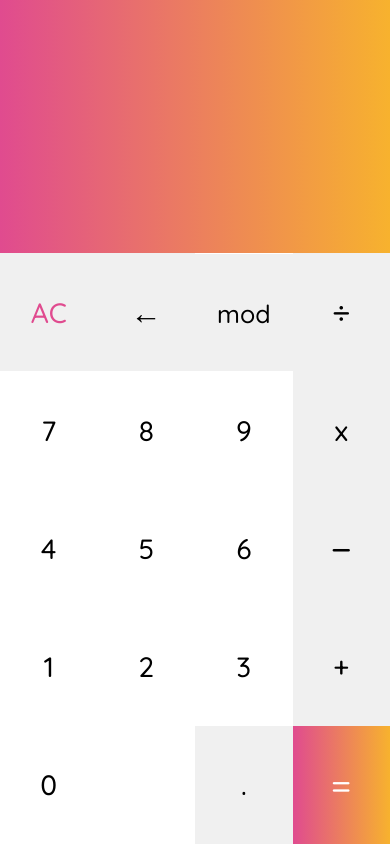
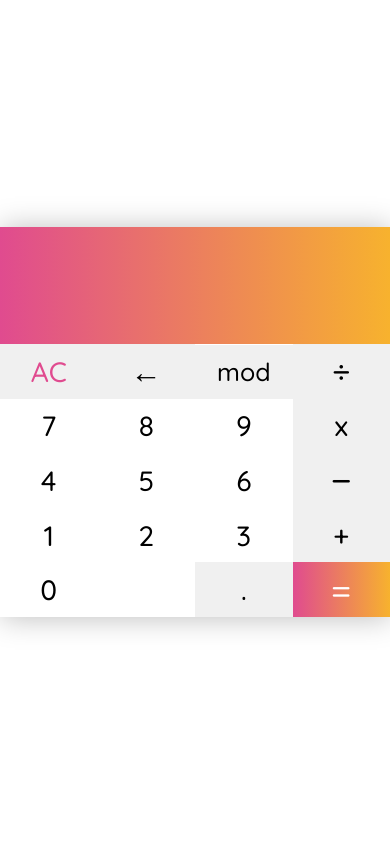
Before and after one commit to TalhaKhan4/Calculator2, a plain HTML site: page index.html in a window 390 px wide. Drawn offline with Linux system fonts and the light colour scheme.

Commit message:
Update style.css

```diff
--- a/css/style.css
+++ b/css/style.css
@@ -58,6 +58,7 @@ body {
 }
 .row1 {
   overflow-x: auto;
+  overflow-y: hidden;
   height: 20%;
 }
 .container-row1 {
@@ -118,8 +119,8 @@ body {
 @media (max-width: 510px) {
   .calculator {
     max-height: 950px;
-    width: 100%;
-    height: 100%;
+    width: 100vw;
+    height: 100vw;
     border-radius: 0px;
   }
   .container-row1 .buttons {
```
